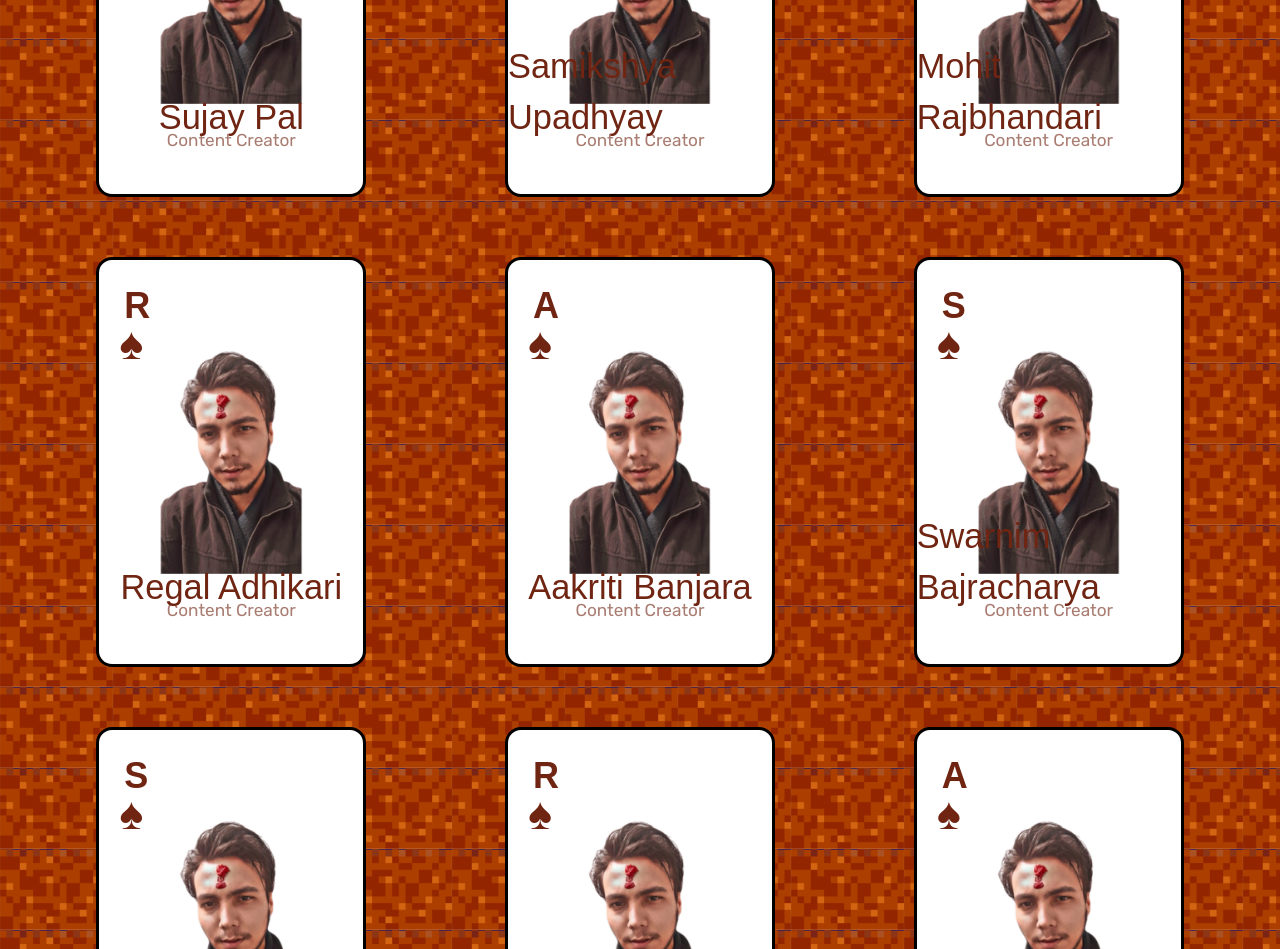
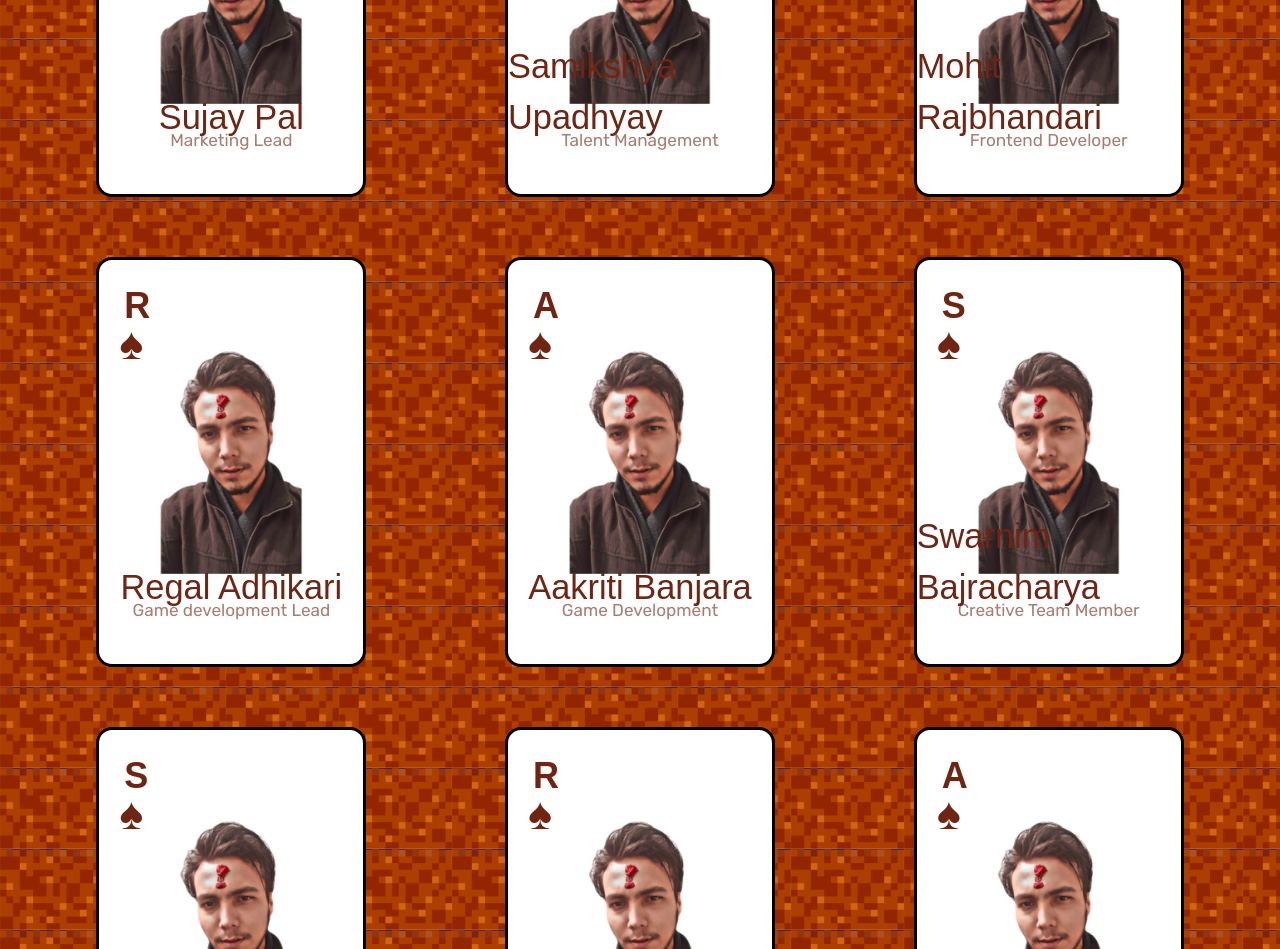
Before and after one commit to AR-Treasure-Hunt/theWebsite, a React (Vite) app: page / in a window 1280 px wide. Shown: the part 8520-9469 px from the top of the page. Built offline with nearby package versions, Linux system fonts and the light colour scheme; no server answers; a web font is replaced by a local one.

Commit message:
added sabai jana ko roles in the team data , prolly will add social links next

```diff
--- a/src/sections/LandingSection/components/TeamSection/index.tsx
+++ b/src/sections/LandingSection/components/TeamSection/index.tsx
@@ -61,27 +61,27 @@ const teamData: TeamMember[] = [
   },
   {
     name: "Neo Shakya",
-    role: "Content Creator",
+    role: "Character and Background Design",
     quote: "Lorem ipsum dolor sit amet, consectetur adipiscing elit. Sed do eiusmod tempor incididunt ut labore et dolore magna aliqua. Ut enim ad minim veniam, quis nostrud exercitation ullamco laboris nisi"
   },
   {
     name: "Sushila Shrestha ",
-    role: "Content Creator",
+    role: "Frontend Developer",
     quote: "Lorem ipsum dolor sit amet, consectetur adipiscing elit. Sed do eiusmod tempor incididunt ut labore et dolore magna aliqua. Ut enim ad minim veniam, quis nostrud exercitation ullamco laboris nisi"
   },
   {
     name: "Anuja Lamsal",
-    role: "Content Creator",
+    role: "Backend Developer",
     quote: "Lorem ipsum dolor sit amet, consectetur adipiscing elit. Sed do eiusmod tempor incididunt ut labore et dolore magna aliqua. Ut enim ad minim veniam, quis nostrud exercitation ullamco laboris nisi"
   },
   {
     name: "Aayusha Jaspau",
-    role: "Content Creator",
+    role: "?????",
     quote: "Lorem ipsum dolor sit amet, consectetur adipiscing elit. Sed do eiusmod tempor incididunt ut labore et dolore magna aliqua. Ut enim ad minim veniam, quis nostrud exercitation ullamco laboris nisi"
   },
   {
     name: "David Ramovich Mandal",
-    role: "Content Creator",
+    role: "Frontend Developer",
     quote: "Lorem ipsum dolor sit amet, consectetur adipiscing elit. Sed do eiusmod tempor incididunt ut labore et dolore magna aliqua. Ut enim ad minim veniam, quis nostrud exercitation ullamco laboris nisi"
   },
   {
@@ -91,62 +91,62 @@ const teamData: TeamMember[] = [
   },
   {
     name: "Shreejan Karmacharya",
-    role: "Content Creator",
+    role: "Social Media Manager",
     quote: "Lorem ipsum dolor sit amet, consectetur adipiscing elit. Sed do eiusmod tempor incididunt ut labore et dolore magna aliqua. Ut enim ad minim veniam, quis nostrud exercitation ullamco laboris nisi"
   },
   {
     name: "Nirbhica Shrestha",
-    role: "Content Creator",
+    role: "?????",
     quote: "Lorem ipsum dolor sit amet, consectetur adipiscing elit. Sed do eiusmod tempor incididunt ut labore et dolore magna aliqua. Ut enim ad minim veniam, quis nostrud exercitation ullamco laboris nisi"
   },
   {
     name: "Angelina Ghimire",
-    role: "Content Creator",
+    role: "Creative Lead",
     quote: "Lorem ipsum dolor sit amet, consectetur adipiscing elit. Sed do eiusmod tempor incididunt ut labore et dolore magna aliqua. Ut enim ad minim veniam, quis nostrud exercitation ullamco laboris nisi"
   },
   {
     name: "Sujay Pal",
-    role: "Content Creator",
+    role: "Marketing Lead",
     quote: "Lorem ipsum dolor sit amet, consectetur adipiscing elit. Sed do eiusmod tempor incididunt ut labore et dolore magna aliqua. Ut enim ad minim veniam, quis nostrud exercitation ullamco laboris nisi"
   },
   {
     name: "Samikshya Upadhyay",
-    role: "Content Creator",
+    role: "Talent Management",
     quote: "Lorem ipsum dolor sit amet, consectetur adipiscing elit. Sed do eiusmod tempor incididunt ut labore et dolore magna aliqua. Ut enim ad minim veniam, quis nostrud exercitation ullamco laboris nisi"
   },
   {
     name: "Mohit Rajbhandari",
-    role: "Content Creator",
+    role: "Frontend Developer",
     quote: "Lorem ipsum dolor sit amet, consectetur adipiscing elit. Sed do eiusmod tempor incididunt ut labore et dolore magna aliqua. Ut enim ad minim veniam, quis nostrud exercitation ullamco laboris nisi"
   },
   {
     name: "Regal Adhikari",
-    role: "Content Creator",
+    role: "Game development Lead",
     quote: "Lorem ipsum dolor sit amet, consectetur adipiscing elit. Sed do eiusmod tempor incididunt ut labore et dolore magna aliqua. Ut enim ad minim veniam, quis nostrud exercitation ullamco laboris nisi"
   },
   {
     name: "Aakriti Banjara",
-    role: "Content Creator",
+    role: "Game Development",
     quote: "Lorem ipsum dolor sit amet, consectetur adipiscing elit. Sed do eiusmod tempor incididunt ut labore et dolore magna aliqua. Ut enim ad minim veniam, quis nostrud exercitation ullamco laboris nisi"
   },
   {
     name: "Swarnim Bajracharya",
-    role: "Content Creator",
+    role: "Creative Team Member",
     quote: "Lorem ipsum dolor sit amet, consectetur adipiscing elit. Sed do eiusmod tempor incididunt ut labore et dolore magna aliqua. Ut enim ad minim veniam, quis nostrud exercitation ullamco laboris nisi"
   },
   {
     name: "Sally Shrestha",
-    role: "Content Creator",
+    role: "?????",
     quote: "Lorem ipsum dolor sit amet, consectetur adipiscing elit. Sed do eiusmod tempor incididunt ut labore et dolore magna aliqua. Ut enim ad minim veniam, quis nostrud exercitation ullamco laboris nisi"
   },
   {
     name: "Rohit Karki",
-    role: "Content Creator",
+    role: "?????",
     quote: "Lorem ipsum dolor sit amet, consectetur adipiscing elit. Sed do eiusmod tempor incididunt ut labore et dolore magna aliqua. Ut enim ad minim veniam, quis nostrud exercitation ullamco laboris nisi"
   },
   {
     name: "Albina Shrestha",
-    role: "Content Creator",
+    role: "Character and Background Design",
     quote: "Lorem ipsum dolor sit amet, consectetur adipiscing elit. Sed do eiusmod tempor incididunt ut labore et dolore magna aliqua. Ut enim ad minim veniam, quis nostrud exercitation ullamco laboris nisi"
   },
   {
@@ -156,22 +156,22 @@ const teamData: TeamMember[] = [
   },
   {
     name: "Kshitiz Khanal",
-    role: "Content Creator",
+    role: "?????",
     quote: "Lorem ipsum dolor sit amet, consectetur adipiscing elit. Sed do eiusmod tempor incididunt ut labore et dolore magna aliqua. Ut enim ad minim veniam, quis nostrud exercitation ullamco laboris nisi"
   },
   {
     name: "Nirjal Bhurtel",
-    role: "Content Creator",
+    role: "App developer",
     quote: "Lorem ipsum dolor sit amet, consectetur adipiscing elit. Sed do eiusmod tempor incididunt ut labore et dolore magna aliqua. Ut enim ad minim veniam, quis nostrud exercitation ullamco laboris nisi"
   },
   {
     name: "Arpan Aadhikari",
-    role: "Content Creator",
+    role: "?????",
     quote: "Lorem ipsum dolor sit amet, consectetur adipiscing elit. Sed do eiusmod tempor incididunt ut labore et dolore magna aliqua. Ut enim ad minim veniam, quis nostrud exercitation ullamco laboris nisi"
   },
   {
     name: "Nischal Baral",
-    role: "Content Creator",
+    role: "App Developer",
     quote: "Lorem ipsum dolor sit amet, consectetur adipiscing elit. Sed do eiusmod tempor incididunt ut labore et dolore magna aliqua. Ut enim ad minim veniam, quis nostrud exercitation ullamco laboris nisi"
   }
 ];
```
